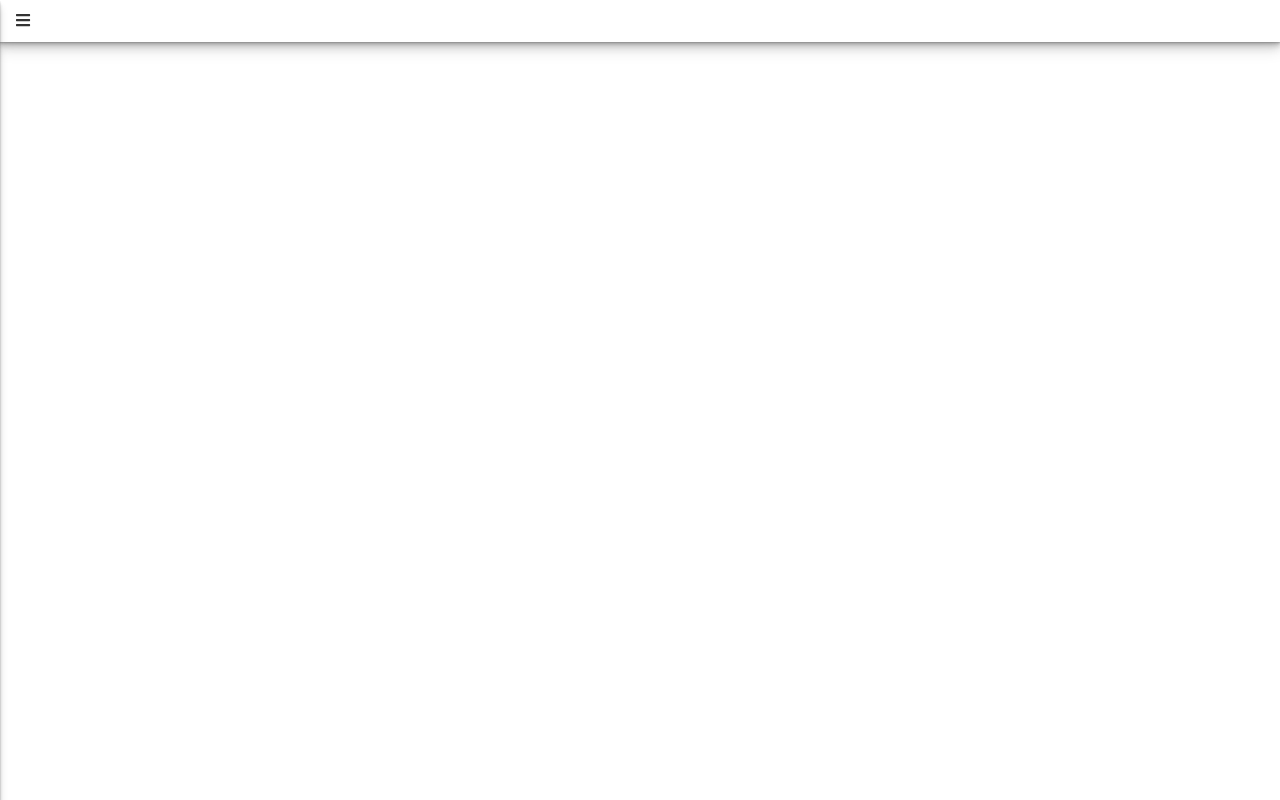
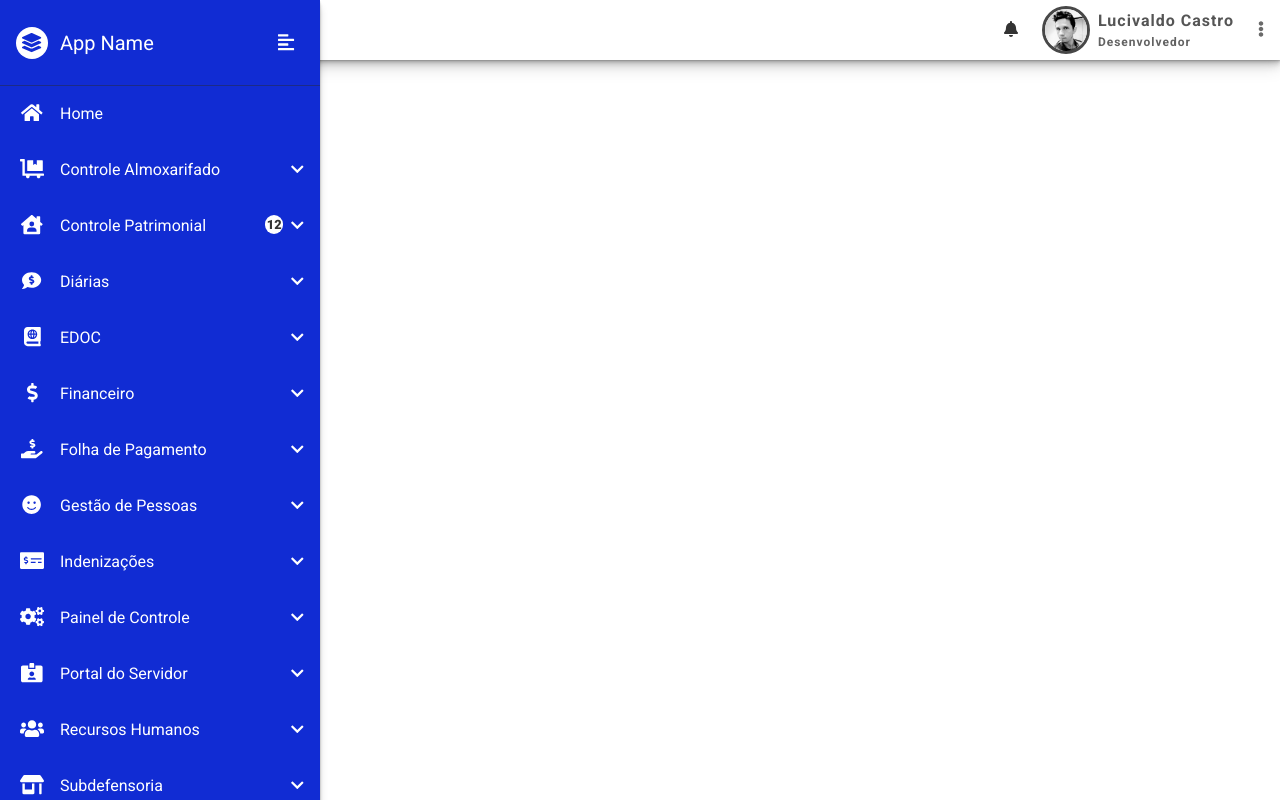
Before and after one commit to lucivaldo/vue-layout-example1, a Vue app: page / in a window 1280 px wide. Built offline with nearby package versions, Linux system fonts and the light colour scheme.

Commit message:
Sidebar implementado

```diff
--- a/src/App.vue
+++ b/src/App.vue
@@ -1,7 +1,7 @@
 <template>
   <div id="app">
+    <AppNavbar/>
     <AppSidebar/>
-    <AppNavbar/>
     <router-view/>
   </div>
 </template>
--- a/src/components/layout/AppNavbar.vue
+++ b/src/components/layout/AppNavbar.vue
@@ -2,6 +2,37 @@
   <div class="app-navbar">
     <div class="app-sidebar__show" ref="app-sidebar__show">
       <span class="icon"><i class="fas fa-bars"></i></span>
+    </div>
+
+    <div class="app-navbar__notifications">
+      <span class="icon"><i class="fas fa-bell"></i></span>
+    </div>
+
+    <div class="app-navbar__user" ref="app-navbar__user">
+      <div class="app-navbar__user__avatar">
+        <img src="../../assets/images/profile.jpg" alt="User Avatar">
+      </div>
+
+      <div class="app-navbar__user__details">
+        <span class="app-navbar__user__name">Lucivaldo Castro</span>
+        <span class="app-navbar__user__role">Desenvolvedor</span>
+      </div>
+
+      <div class="app-navbar__user__toggle-actions" ref="app-navbar__user__toggle-actions">
+        <span class="icon"><i class="fas fa-ellipsis-v"></i></span>
+      </div>
+
+      <div class="app-navbar__user__actions">
+        <a href="#" class="app-navbar__user__actions__item">
+          <span class="icon"><i class="fas fa-user"></i></span>
+          Perfil
+        </a>
+
+        <a href="#" class="app-navbar__user__actions__item">
+          <span class="icon"><i class="fas fa-sign-out-alt"></i></span>
+          Logout
+        </a>
+      </div>
     </div>
   </div>
 </template>
@@ -15,6 +46,20 @@ export default {
 
     appSidebarToggle.addEventListener('click', () => {
       document.body.classList.add('app-sidebar--show')
+      document.body.classList.remove('app-sidebar--hide-desktop')
+    })
+
+    const appNavbarUser = this.$refs['app-navbar__user']
+    document.addEventListener('click', event => {
+      if (!appNavbarUser.contains(event.target)) {
+        appNavbarUser.classList.remove('app-navbar__user--expand')
+      }
+    })
+
+    const appNavBarUserActionsToggle = this.$refs['app-navbar__user__toggle-actions']
+    appNavBarUserActionsToggle.addEventListener('click', () => {
+      appNavBarUserActionsToggle.closest('.app-navbar__user')
+        .classList.toggle('app-navbar__user--expand')
     })
   }
 }
@@ -22,10 +67,11 @@ export default {
 
 <style lang="scss">
 :root {
-  --app-navbar-height: 3rem;
+  --app-navbar-height: 3.75rem;
 }
 
 .app-navbar {
+  background-color: white;
   box-shadow: 0 1px 1px rgba(0, 0, 0, 0.11),
               0 2px 2px rgba(0, 0, 0, 0.11),
               0 4px 4px rgba(0, 0, 0, 0.11),
@@ -34,7 +80,6 @@ export default {
   display: flex;
   align-items: center;
   height: var(--app-navbar-height);
-  // overflow: hidden;
   padding: .5rem;
 
   .app-sidebar__show {
@@ -46,5 +91,128 @@ export default {
       cursor: pointer;
     }
   }
+
+  &__notifications {
+    display: flex;
+    margin-left: auto;
+    margin-right: 1rem;
+
+    &__email, &__alerts {
+      background-color: rgba(200, 200, 200, .15);
+      border-radius: .5rem;
+      color: #6a6a6a;
+      width: 2rem;
+      height: 2rem;
+      display: flex;
+      justify-content: center;
+      align-items: center;
+      margin: .4rem;
+      cursor: pointer;
+
+      &:hover {
+        color: #333;
+      }
+    }
+  }
+
+  &__user {
+    display: flex;
+    align-items: center;
+    position: relative;
+
+    &__avatar {
+      border: 3px solid rgba(10, 10, 10, .75);
+      border-radius: 50%;
+      width: 3rem;
+      height: 3rem;
+      margin: 0 .5rem;
+      overflow: hidden;
+
+      &:hover {
+        border-color: #222;
+      }
+    }
+
+    &__avatar img {
+      width: 3rem;
+      height: auto;
+    }
+
+    &__details {
+      display: flex;
+      flex-direction: column;
+      margin-right: 1rem;
+    }
+
+    &__name {
+      color: #555;
+      font-weight: bold;
+      letter-spacing: 1px;
+
+      &:hover {
+        color: #333;
+      }
+    }
+
+    &__role {
+      color: #626262;
+      font-weight: bold;
+      font-size: .75rem;
+      letter-spacing: 1px;
+
+      &:hover {
+        color: #444;
+      }
+    }
+
+    &__toggle-actions .icon {
+      color: #6a6a6a;
+      padding: .5rem;
+
+      &:hover {
+        color: #333;
+        cursor: pointer;
+      }
+    }
+
+    &__actions {
+      background-color: white;
+      border-top: 1px solid rgba(0, 0, 0, 0.1);
+      box-shadow: 0 1px 1px rgba(0, 0, 0, 0.25),
+                  0 2px 2px rgba(0, 0, 0, 0.20),
+                  0 4px 4px rgba(0, 0, 0, 0.15),
+                  0 8px 8px rgba(0, 0, 0, 0.10),
+                  0 16px 16px rgba(0, 0, 0, 0.05);
+      position: absolute;
+      top: 100%;
+      right: 0;
+      padding: .5rem;
+      width: 17.5rem;
+      border-radius: 5px;
+      transition: var(--app-sidebar-transition-timing);
+      visibility: hidden;
+      opacity: 0;
+      z-index: -1;
+
+      &__item {
+        display: block;
+        text-decoration: none;
+        color: #333;
+        padding: .75rem 1rem;
+        border-radius: 5px;
+
+        &:hover {
+          background-color: rgba(0, 0, 0, 0.05);
+          color: black;
+        }
+      }
+    }
+
+    &--expand &__actions {
+      opacity: 1;
+      visibility: visible;
+      z-index: 1;
+    }
+  }
 }
 </style>
--- a/src/components/layout/AppSidebar.vue
+++ b/src/components/layout/AppSidebar.vue
@@ -408,6 +408,7 @@ export default {
     const appSidebarToggle = this.$refs['app-sidebar__hide']
     appSidebarToggle.addEventListener('click', () => {
       document.body.classList.remove('app-sidebar--show')
+      document.body.classList.add('app-sidebar--hide-desktop')
     })
 
     const appSidebarToggleShrink = this.$refs['app-sidebar__toggle-shrink']
@@ -571,6 +572,7 @@ export default {
 
     .icon-trailing__item-status {
       font-size: .9em;
+      transition: var(--app-sidebar-transition-timing);
     }
   }
 
@@ -596,5 +598,42 @@ export default {
   > .app-subnav {
     max-height: 100vh;
   }
+
+  > .app-sidebar__link .icon-trailing {
+    &__item-status {
+      transform: rotate(180deg);
+    }
+  }
+}
+
+@media screen and (min-width: 450px) {
+  :root {
+    --app-sidebar-width: 23rem;
+  }
+}
+
+@media screen and (min-width: 1024px) {
+  :root {
+    font-size: 16px;
+    --app-sidebar-width: 20rem;
+  }
+
+  .app-sidebar {
+    transform: translateX(0);
+  }
+
+  .app-sidebar .app-subnav {
+    border-left: .35rem solid #040609;
+  }
+
+  .app-sidebar--hide-desktop {
+    .app-sidebar {
+      transform: translateX(-100%);
+    }
+  }
+
+  .app-sidebar--shrink .app-sidebar {
+    overflow-x: hidden;
+  }
 }
 </style>
```
Also changed, not shown: src/assets/images/profile.jpg (added).
